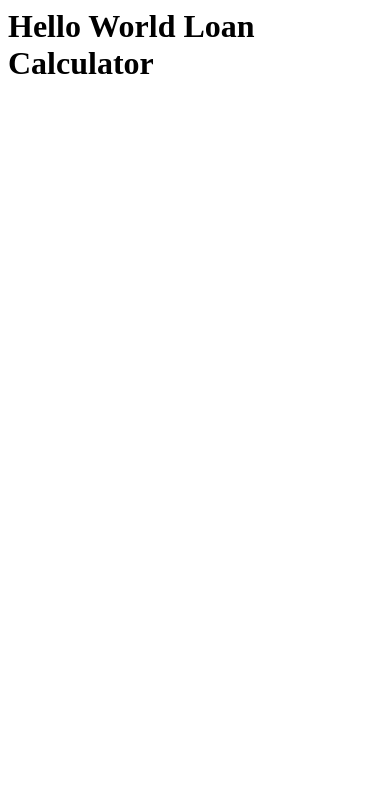
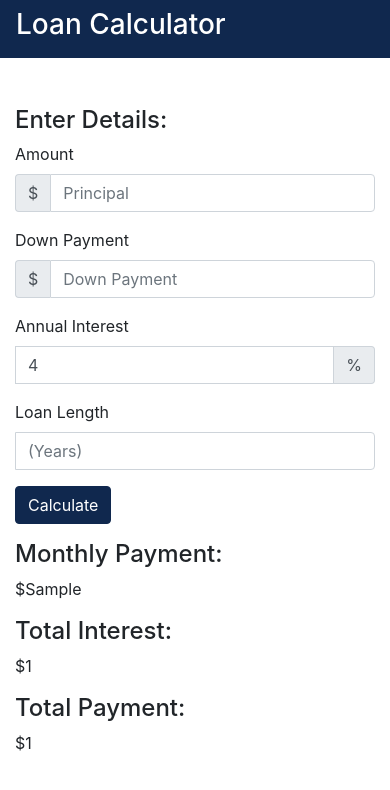
Before and after one commit to gsc229/mortgage-calculator, a Django app: template templates/pages/loan_calculator.html in a window 390 px wide. Shown: the top 790 px of the page. Run offline with Django 3.2, Linux system fonts and the light colour scheme; the template is opened without the code that fills it: most values are stand-ins (such as "Sample title", 1, 10 or a date in 2020); some libraries are stand-ins or nearby versions.

Commit message:
basic calculator finished

```diff
--- a/pages/urls.py
+++ b/pages/urls.py
@@ -2,7 +2,6 @@ from django.urls import path
 from . import views
 
 urlpatterns = [
-    path('', views.index, name='index'),
-    path('calculate', views.calculate_loan, name='calculate_loan'),
-    path('loan-calculator', views.loan_calculator, name='loan_calculator')
+    path('', views.renderCalculator, name='loan_calculator'),
+    path('calculate', views.calculate_loan, name='calculate_loan')
 ]
--- a/templates/base.html
+++ b/templates/base.html
@@ -7,9 +7,9 @@
   <meta name="viewport" content="width=device-width, initial-scale=1.0">
   {% comment %} STYLES {% endcomment %}
   <!-- Custom -->
-  <link rel='stylesheet' href="{% static 'css/styles.css'%}">
+  <link rel='stylesheet' href="{% static 'css/styles.css' %}">
   <!-- Bootstrap -->
-  <link rel="stylesheet" href="{% static 'css/bootstrap.css'%}">
+  <link rel="stylesheet" href="{% static 'css/bootstrap.css' %}">
 
   <title>Polly Loan Calculator</title>
 </head>
--- a/templates/pages/index.html
+++ /dev/null
@@ -1,6 +0,0 @@
-{% extends 'base.html' %}
-
-{% block content %}
-  <h1>Pages Index</h1>
-  {% include 'pages/loan_calculator.html' %}
-{% endblock content %}
--- a/templates/pages/loan_calculator.html
+++ b/templates/pages/loan_calculator.html
@@ -1,7 +1,114 @@
+{% extends 'base.html' %}
+
 {% block content %}
-<h1>Hello World Loan Calculator</h1>
-<form action=''>
+  <div class='container mt-5  calculator-container'>
+    <div class='row'>
+      <div class='form-container mb-3 col-sm-12 col-md-4'>
+        <h4>Enter Details: </h4>
+        <form action="{% url 'calculate_loan' %}">
+          <label for="principal-row">Amount</label>
+          <div
+          id="principal-row"
+          class="form-row">
+            <div class="col-md-8 mb-3 input-group">
+              <span id="principal-dollar" class="input-group-text dollar-span" >$</span>
+              <input
+              min=100
+              type="number"
+              name="principal"
+              value="{{ values.principal }}"
+              class="form-control"
+              placeholder="Principal"
+              aria-describedby="principal-dollar">
+              {% if principal_error %}
+                <div
+                class="error-container mt-2 alert alert-danger col-sm-12">
+                  {{ principal_error }}
+                </div>
+              {% endif %}
+            </div>
+          </div>
+          <label for="downpayment-row">Down Payment</label>
+          <div id="downpayment-row" class="form-row">
+            <div class="col-md-8 mb-3 input-group">
+              <label class="sr-only">Down Payments</label>
+              <span id="principal-dollar" class="input-group-text dollar-span" >$</span>
+              <input
+              min=0
+              type="number"
+              name="down_payment"
+              value="{{ values.down_payment }}"
+              class="form-control"
+              placeholder="Down Payment"
+              aria-describedby="principal-dollar">
+            </div>
+          </div>
+          <label for="interest-row">Annual Interest</label>
+          <div id="interest-row" class="form-row">
+            <div class="col-md-8 mb-3 input-group">
+              <label class="sr-only">Annual Interest Rate</label>
+              <input
+              min=0
+              type="float"
+              class="form-control"
+              name="interest_rate"
+              value="{{ values.interest_rate }}"
+              placeholder="Yearly Interest Rate"
+              aria-describedby="percent-sign">
+              <span class="input-group-text percent-span" id="percent-sign">%</span>
+              {% if interest_rate_error %}
+                <div
+                class="error-container mt-2 alert alert-danger col-sm-12">
+                  {{ interest_rate_error }}
+                </div>
+              {% endif %}
+            </div>
+          </div>
+          <label for="loan-length-row">Loan Length</label>
+          <div id="loan-length-row"  class="form-row">
+            <div class="col-md-8 mb-3 input-group">
+              <label class="sr-only">Loan Length (years)</label>
+              <input
+              min=1
+              type="number"
+              name="loan_term"
+              value="{{values.loan_term}}"
+              class="form-control"
+              placeholder="(Years)">
+              {% if loan_term_error %}
+                <div
+                class="error-container mt-2 alert alert-danger col-sm-12">
+                  {{ loan_term_error }}
+                </div>
+              {% endif %}
 
+            </div>
+          </div>
+          <button type="submit" class="calculate-btn btn btn-primary">Calculate</button>
+          <input type="hidden" name="no_json" value="True">
+        </form>
+      </div>
+      {% if monthly_payment %}
 
-</form>
+        <div class="results-container col-sm-12 col-md-8">
+
+            <div class='result-item'>
+              <h4>Monthly Payment: </h4>
+              <p>${{ monthly_payment }}</p>
+            </div>
+            <div class='result-item'>
+              <h4>Total Interest:  </h4>
+              <p>${{ total_interest }}</p>
+            </div>
+            <div class='result-item'>
+              <h4>Total Payment:  </h4>
+              <p>${{ total_payment }}</p>
+            </div>
+
+        </div>
+
+      {% endif %}
+    </div>
+  </div>
+
 {% endblock content %}
--- a/templates/partials/_navbar.html
+++ b/templates/partials/_navbar.html
@@ -1,8 +1,9 @@
 <!-- Navbar -->
  {% load static %}
 
- <nav class="navbar navbar-expand-lg navbar-dark bg-primary sticky-top">
-
-    <h3>Loan Calculator</h3>
-
+ <nav
+ class="navbar navbar-expand-lg navbar-dark bg-primary sticky-top">
+    <a href={% url 'loan_calculator' %}>
+        <h3>Loan Calculator</h3>
+    </a>
 </nav>
```
Also changed, not shown: loanCalculator.py (deleted, +0 -36 lines), pages/views.py (+64 -26 lines), 2 other files.
